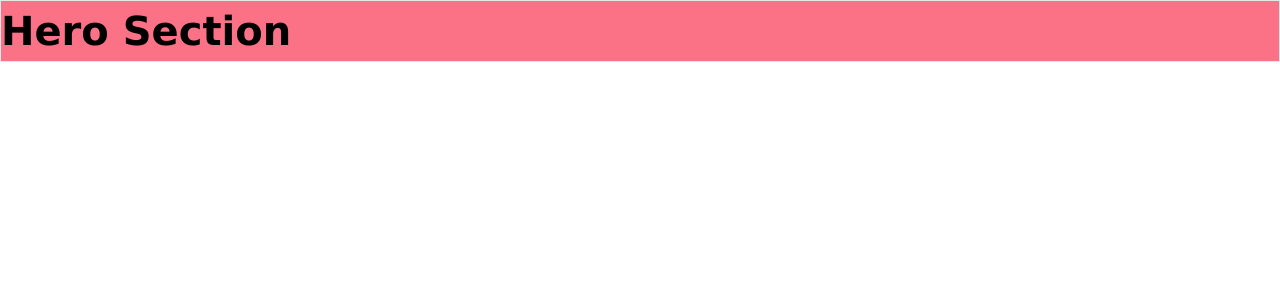
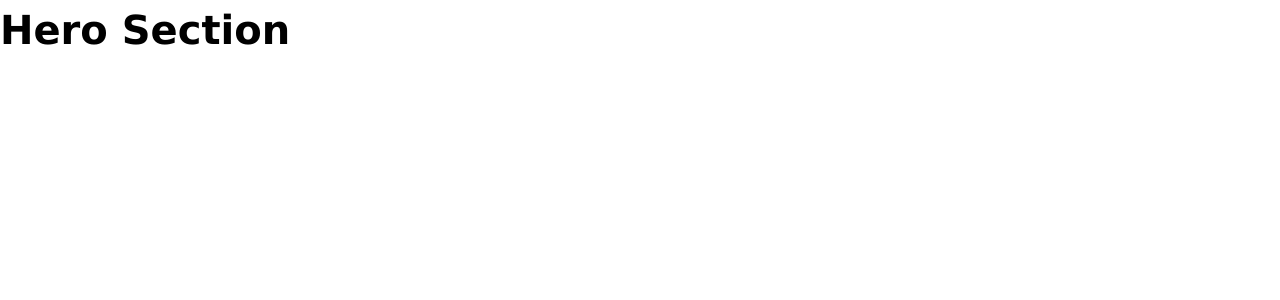
Before and after one commit to PlanetCrisisInfo/frontend, a Next.js app: page / in a window 1280 px wide. Shown: the top 300 px of the page. Built offline with nearby package versions, Linux system fonts and the light colour scheme.

Commit message:
test shift

```diff
--- a/src/app/page.tsx
+++ b/src/app/page.tsx
@@ -1,7 +1,7 @@
 export default function HomePage() {
   const theme = "sad"
   return (
-    <main className="container border bg-blue-400 sm:bg-red-700 md:bg-orange-300 xl:bg-rose-400 3xl:bg-yellow-400">
+    <main>
       <h1>Hero Section</h1>
     </main>
   )
--- a/src/app/test.tsx
+++ b/src/app/test.tsx
@@ -36,6 +36,10 @@ export default function TestPage() {
         </p>
         <button className="neutral link">Sad Link</button>
       </section>
+
+      <section className="container border bg-blue-400 sm:bg-red-700 md:bg-orange-300 xl:bg-rose-400 3xl:bg-yellow-400">
+        <h1>Hero Section</h1>
+      </section>
     </main>
   )
 }
```
